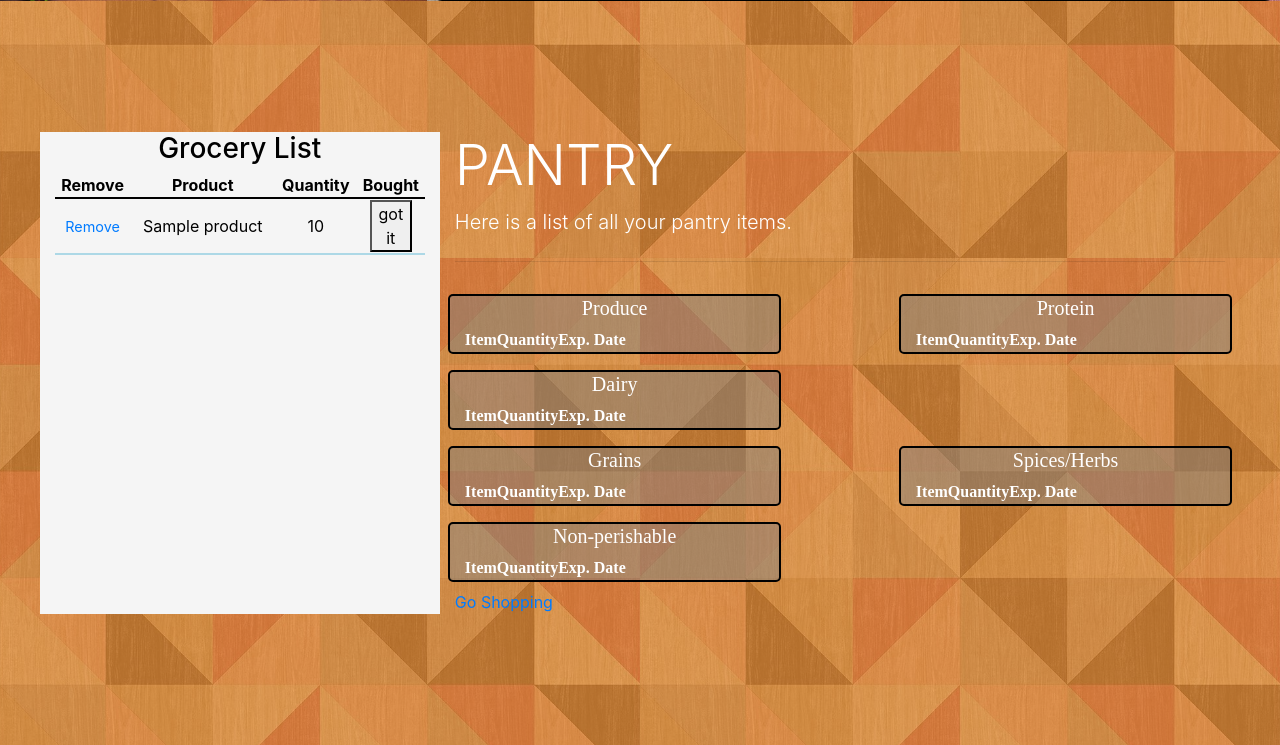
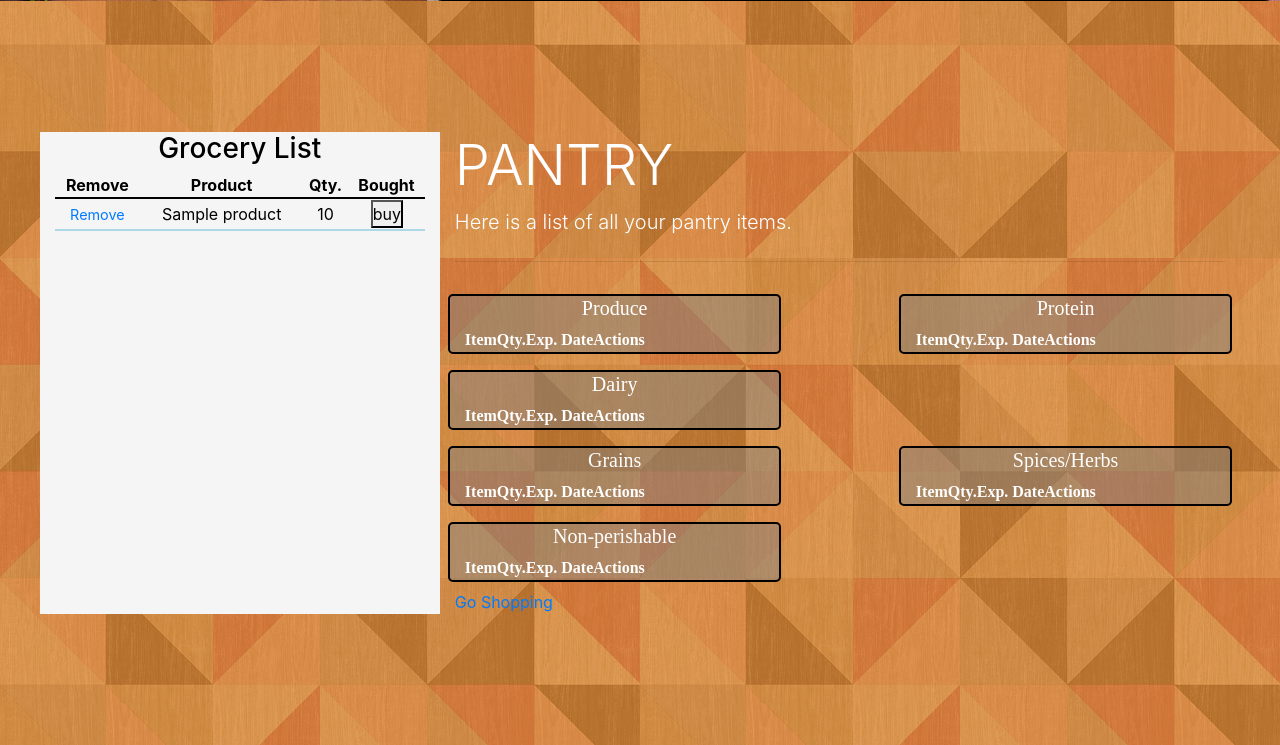
Before and after one commit to jollyblondgiant/skillet, a Django app: template apps/pantry_tracker/templates/dashboard.html in a window 1280 px wide. Shown: the part 382-1127 px from the top of the page. Run offline with Django 3.2, Linux system fonts and the light colour scheme; the template is opened without the code that fills it: most values are stand-ins (such as "Sample title", 1, 10 or a date in 2020); lists and menus that the app fills with data are empty; some libraries are stand-ins or nearby versions.

Commit message:
dashboard stuff

```diff
--- a/apps/pantry_tracker/templates/dashboard.html
+++ b/apps/pantry_tracker/templates/dashboard.html
@@ -57,7 +57,7 @@
                                 <tr class="head">
                                     <th>Remove</th>
                                     <th>Product</th>
-                                    <th>Quantity</th>
+                                    <th>Qty.</th>
                                     <th>Bought</th>
                                 </tr>
                                 {% for product in grocerylist %}
@@ -71,7 +71,7 @@
                                     </td>
                                     <td>
                                         <a href="/done_shopping/{{ product.id }}">
-                                            <button>got it</button>
+                                            <button>buy</button>
                                         </a>
                                     </td>
                                 </tr>
@@ -90,8 +90,9 @@
                                         <h5>Produce</h5>
                                         <tr>
                                             <th>Item</th>
-                                            <th>Quantity</th>
+                                            <th>Qty.</th>
                                             <th>Exp. Date</th>
+                                            <th>Actions</th>
                                         </tr>
                                         {% for products in pantrylist %}
                                         <tr>
@@ -110,8 +111,9 @@
                                         <h5>Protein</h5>
                                         <tr>
                                             <th>Item</th>
-                                            <th>Quantity</th>
+                                            <th>Qty.</th>
                                             <th>Exp. Date</th>
+                                            <th>Actions</th>
                                         </tr>
                                         {% for products in pantrylist %}
                                         <tr>
@@ -129,8 +131,9 @@
                                         <h5>Dairy</h5>
                                         <tr>
                                             <th>Item</th>
-                                            <th>Quantity</th>
+                                            <th>Qty.</th>
                                             <th>Exp. Date</th>
+                                            <th>Actions</th>
                                         </tr>
                                         {% for products in pantrylist %}
                                         <tr>
@@ -150,8 +153,9 @@
                                         <h5>Grains</h5>
                                         <tr>
                                             <th>Item</th>
-                                            <th>Quantity</th>
+                                            <th>Qty.</th>
                                             <th>Exp. Date</th>
+                                            <th>Actions</th>
                                         </tr>
                                         {% for products in pantrylist %}
                                         <tr>
@@ -169,8 +173,9 @@
                                         <h5>Spices/Herbs</h5>
                                         <tr>
                                             <th>Item</th>
-                                            <th>Quantity</th>
+                                            <th>Qty.</th>
                                             <th>Exp. Date</th>
+                                            <th>Actions</th>
                                         </tr>
                                         {% for products in pantrylist %}
                                         <tr>
@@ -188,8 +193,9 @@
                                         <h5>Non-perishable</h5>
                                         <tr>
                                             <th>Item</th>
-                                            <th>Quantity</th>
+                                            <th>Qty.</th>
                                             <th>Exp. Date</th>
+                                            <th>Actions</th>
                                         </tr>
                                         {% for products in pantrylist %}
                                         <tr>
```
